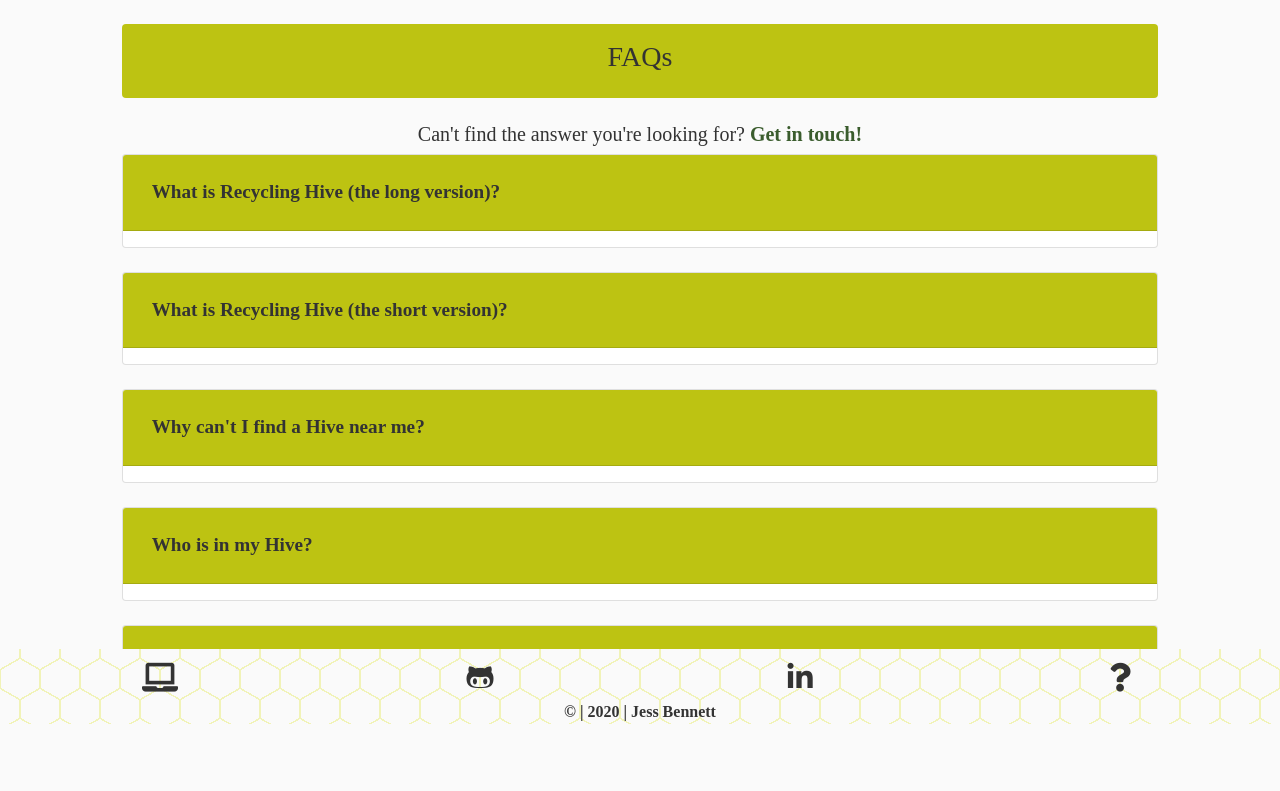
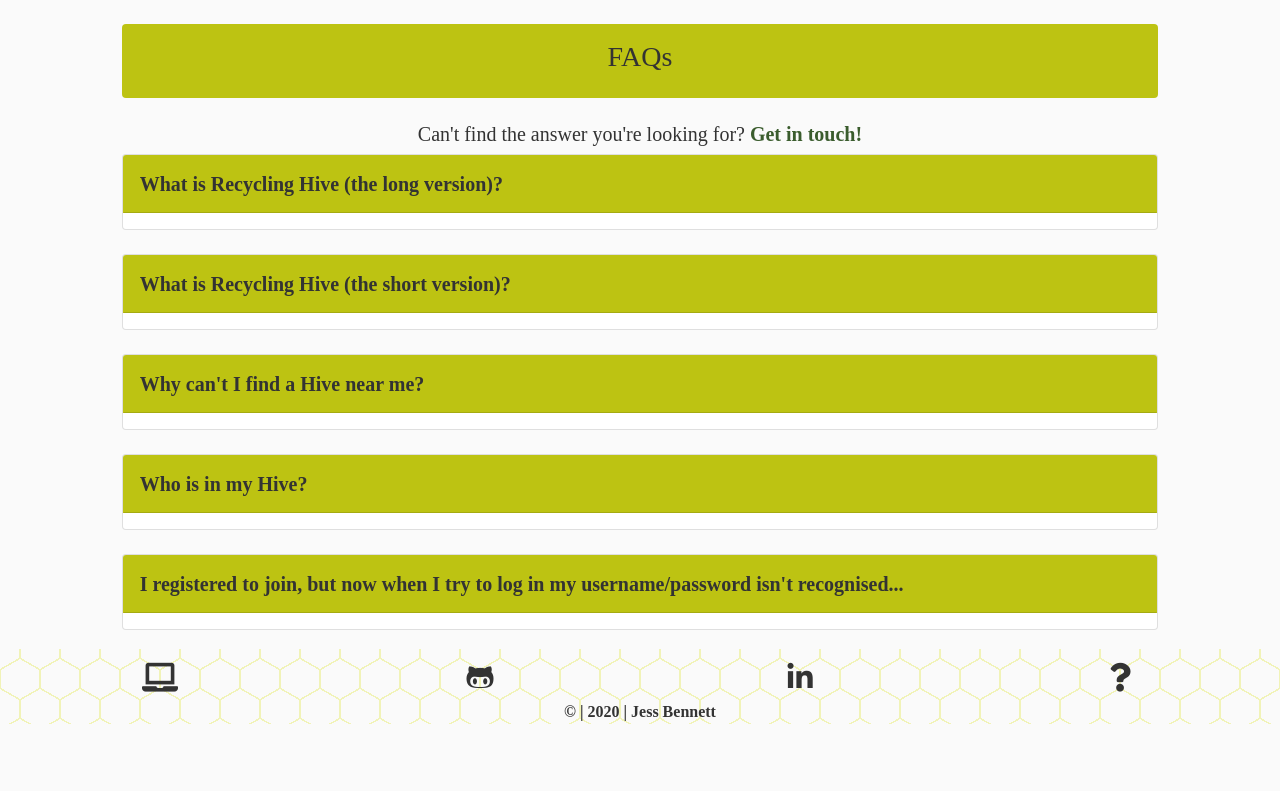
Before and after one commit to jess-bennett/recycling-hive, a Flask app: page /faqs in a window 1280 px wide. Shown: the part 76-867 px from the top of the page. After the commit the page ends 800 px from the top, so only its background shows below. Run offline with Flask 2, Linux system fonts and the light colour scheme; some libraries are stand-ins or nearby versions; some web fonts are replaced.

Commit message:
Styled card headers (rather than buttons) to collapse card

```diff
--- a/templates/components/cards/first-collection.html
+++ b/templates/components/cards/first-collection.html
@@ -1,7 +1,4 @@
 <!-- First collection card -->
-
-
-
   <div id="collapseFour" class="collapse" aria-labelledby="headingFour"
     data-parent="#accordion">
     {% if awaiting_approval == True %}
--- a/templates/components/cards/management-collections.html
+++ b/templates/components/cards/management-collections.html
@@ -1,12 +1,10 @@
 <!-- Collection details -->
           <div class="card" id="collection-details">
-            <div class="card-header green-background" id="headingCollections">
-              <h5 class="mb-0">
-                <button class="btn btn-link collapsed" data-toggle="collapse"
+            <div class="card-header green-background btn btn-link collapsed text-left" id="headingCollections" data-toggle="collapse"
                   data-target="#collapseCollections" aria-expanded="false"
                   aria-controls="collapseCollections">
+              <h5 class="mb-0">
                   <i class="fas fa-recycle"></i> <strong>Collection Details</strong>
-                </button>
               </h5>
             </div>
             <div id="collapseCollections" class="collapse" aria-labelledby="headingCollections"
--- a/templates/components/cards/management-locations.html
+++ b/templates/components/cards/management-locations.html
@@ -1,12 +1,10 @@
 <!-- Location details -->
           <div class="card" id="location-details">
-            <div class="card-header green-background" id="headingLocations">
-              <h5 class="mb-0">
-                <button class="btn btn-link collapsed" data-toggle="collapse"
+            <div class="card-header green-background btn btn-link collapsed text-left" id="headingLocations" data-toggle="collapse"
                   data-target="#collapseLocations" aria-expanded="false"
                   aria-controls="collapseLocations">
+              <h5 class="mb-0">
                   <i class="fas fa-home"></i> <strong>Location Details</strong>
-                </button>
               </h5>
             </div>
             <div id="collapseLocations" class="collapse" aria-labelledby="headingLocations"
--- a/templates/components/cards/management-member-requests.html
+++ b/templates/components/cards/management-member-requests.html
@@ -1,13 +1,10 @@
 <!-- Membership requests -->
           <div class="card" id="membership-requests">
-            <div class="card-header green-background" id="headingMembershipRequests">
-                <button class="btn btn-link collapsed text-left" data-toggle="collapse"
+            <div class="card-header green-background btn btn-link collapsed text-left" id="headingMembershipRequests" data-toggle="collapse"
                   data-target="#collapseMembershipRequests" aria-expanded="false"
                   aria-controls="collapseMembershipRequests">
                   <h5><i class="fas fa-user"></i> <strong>Membership Requests </strong></h5>
                   <h6>{{unapproved_members|length}} current request(s)</h6>
-                </button>
-
             </div>
             <div id="collapseMembershipRequests" class="collapse" aria-labelledby="headingMembershipRequests"
               data-parent="#accordion">
--- a/templates/components/cards/management-members.html
+++ b/templates/components/cards/management-members.html
@@ -1,12 +1,10 @@
 <!-- Member details -->
           <div class="card" id="member-details">
-            <div class="card-header green-background" id="headingMemberDetails">
-              <h5 class="mb-0">
-                <button class="btn btn-link collapsed" data-toggle="collapse"
+            <div class="card-header green-background btn btn-link collapsed text-left" id="headingMemberDetails" data-toggle="collapse"
                   data-target="#collapseMemberDetails" aria-expanded="false"
                   aria-controls="collapseMemberDetails">
+              <h5 class="mb-0">
                   <i class="fas fa-user"></i> <strong>Member Details</strong>
-                </button>
               </h5>
             </div>
             <div id="collapseMemberDetails" class="collapse" aria-labelledby="headingMemberDetails"
--- a/templates/components/cards/management-worker-bee-requests.html
+++ b/templates/components/cards/management-worker-bee-requests.html
@@ -1,12 +1,10 @@
 <!-- Worker Bee requests -->
           <div class="card" id="workerbee-requests">
-            <div class="card-header green-background" id="headingWorkerBeeRequests">
-                <button class="btn btn-link collapsed text-left" data-toggle="collapse"
+            <div class="card-header green-background btn btn-link collapsed text-left" id="headingWorkerBeeRequests" data-toggle="collapse"
                   data-target="#collapseWorkerBeeRequests" aria-expanded="false"
                   aria-controls="collapseWorkerBeeRequests">
                   <h5><i class="fas fa-hard-hat"></i> <strong>Worker Bee Requests</strong></h5>
                   <h6>{{first_collections|length}} current request(s)</h6>
-                </button>
             </div>
             <div id="collapseWorkerBeeRequests" class="collapse" aria-labelledby="headingWorkerBeeRequests"
               data-parent="#accordion">
--- a/templates/pages/add-collection.html
+++ b/templates/pages/add-collection.html
@@ -9,7 +9,7 @@
         <div class="card">
           <div class="card-header green-background text-center">
             <h4 class="mb-0">
-              <i class="fas fa-plus"></i> <strong>Add New Collection</strong>
+              <i class="fas fa-plus"></i> Add New Collection
             </h4>
           </div>
           <div class="card-body">
--- a/templates/pages/faq.html
+++ b/templates/pages/faq.html
@@ -20,13 +20,11 @@
 		<div class="col-md-10 offset-md-1">
 			<div id="accordion">
 				<div class="card">
-					<div class="card-header green-background" id="headingOne">
-						<h5 class="mb-0">
-							<button class="btn btn-link collapsed" data-toggle="collapse"
+					<div class="card-header green-background btn btn-link collapsed text-left" id="headingOne" data-toggle="collapse"
                         data-target="#collapseOne" aria-expanded="false"
                         aria-controls="collapseOne">
+						<h5 class="mb-0">
                         <strong>What is Recycling Hive (the long version)?</strong>
-                        </button>
 						</h5>
 					</div>
 					<div id="collapseOne" class="collapse" aria-labelledby="headingOne" data-parent="#accordion">
@@ -73,13 +71,11 @@
 					</div>
 				</div>
 				<div class="card">
-					<div class="card-header green-background" id="headingEight">
-						<h5 class="mb-0">
-							<button class="btn btn-link collapsed" data-toggle="collapse"
+					<div class="card-header green-background btn btn-link collapsed text-left" id="headingEight" data-toggle="collapse"
                         data-target="#collapseEight" aria-expanded="false"
                         aria-controls="collapseEight">
+						<h5 class="mb-0">
                         <strong>What is Recycling Hive (the short version)?</strong>
-                        </button>
 						</h5>
 					</div>
 					<div id="collapseEight" class="collapse" aria-labelledby="headingEight" data-parent="#accordion">
@@ -92,13 +88,11 @@
 					</div>
 				</div>
 				<div class="card">
-					<div class="card-header green-background" id="headingTwo">
-						<h5 class="mb-0">
-							<button class="btn btn-link collapsed" data-toggle="collapse"
+					<div class="card-header green-background btn btn-link collapsed text-left" id="headingTwo" data-toggle="collapse"
                         data-target="#collapseTwo" aria-expanded="false"
                         aria-controls="collapseTwo">
+						<h5 class="mb-0">
                         <strong>Why can't I find a Hive near me?</strong>
-                        </button>
 						</h5>
 					</div>
 					<div id="collapseTwo" class="collapse" aria-labelledby="headingTwo" data-parent="#accordion">
@@ -112,13 +106,11 @@
 					</div>
 				</div>
 				<div class="card">
-					<div class="card-header green-background" id="headingFour">
-						<h5 class="mb-0">
-							<button class="btn btn-link collapsed" data-toggle="collapse"
+					<div class="card-header green-background btn btn-link collapsed text-left" id="headingFour" data-toggle="collapse"
                         data-target="#collapseFour" aria-expanded="false"
                         aria-controls="collapseFour">
+						<h5 class="mb-0">
                         <strong>Who is in my Hive?</strong>
-                        </button>
 						</h5>
 					</div>
 					<div id="collapseFour" class="collapse" aria-labelledby="headingFour" data-parent="#accordion">
@@ -147,13 +139,11 @@
 				</div>
                 {% if session["user"] %}
 				<div class="card">
-					<div class="card-header green-background" id="headingSeven">
-						<h5 class="mb-0">
-							<button class="btn btn-link collapsed" data-toggle="collapse"
+					<div class="card-header green-background btn btn-link collapsed text-left" id="headingSeven" data-toggle="collapse"
                         data-target="#collapseSeven" aria-expanded="false"
                         aria-controls="collapseSeven">
+						<h5 class="mb-0">
                         <strong>How do I actually use this site?</strong>
-                        </button>
 						</h5>
 					</div>
 					<div id="collapseSeven" class="collapse" aria-labelledby="headingSeven" data-parent="#accordion">
@@ -196,13 +186,11 @@
 					</div>
 				</div>
 				<div class="card">
-					<div class="card-header green-background" id="headingThree">
-						<h5 class="mb-0">
-							<button class="btn btn-link collapsed" data-toggle="collapse"
+					<div class="card-header green-background btn btn-link collapsed text-left" id="headingThree" data-toggle="collapse"
                         data-target="#collapseThree" aria-expanded="false"
                         aria-controls="collapseThree">
+						<h5 class="mb-0">
                         <strong>I don't like the colour scheme you've used on your site...</strong>
-                        </button>
 						</h5>
 					</div>
 					<div id="collapseThree" class="collapse" aria-labelledby="headingThree" data-parent="#accordion">
@@ -217,13 +205,11 @@
 					</div>
 				</div>
 				<div class="card">
-					<div class="card-header green-background" id="headingFive">
-						<h5 class="mb-0">
-							<button class="btn btn-link collapsed" data-toggle="collapse"
+					<div class="card-header green-background btn btn-link collapsed text-left" id="headingFive" data-toggle="collapse"
                         data-target="#collapseFive" aria-expanded="false"
                         aria-controls="collapseFive">
+						<h5 class="mb-0">
                         <strong>I've just registered to join my local hive, but it's not letting me search...</strong>
-                        </button>
 						</h5>
 					</div>
 					<div id="collapseFive" class="collapse" aria-labelledby="headingFive" data-parent="#accordion">
@@ -243,13 +229,11 @@
 				</div>
                 {% endif %}
 				<div class="card">
-					<div class="card-header green-background" id="headingSix">
-						<h5 class="mb-0">
-							<button class="btn btn-link collapsed" data-toggle="collapse"
+					<div class="card-header green-background btn btn-link collapsed text-left" id="headingSix" data-toggle="collapse"
                         data-target="#collapseSix" aria-expanded="false"
                         aria-controls="collapseSix">
+						<h5 class="mb-0">
                         <strong>I registered to join, but now when I try to log in my username/password isn't recognised...</strong>
-                        </button>
 						</h5>
 					</div>
 					<div id="collapseSix" class="collapse" aria-labelledby="headingSix" data-parent="#accordion">
--- a/templates/pages/profile.html
+++ b/templates/pages/profile.html
@@ -9,13 +9,11 @@
         <div id="accordion">
           <!-- Details card -->
           <div class="card">
-            <div class="card-header green-background" id="headingProfile">
-              <h5 class="mb-0">
-                <button class="btn btn-link" data-toggle="collapse"
+            <div class="card-header green-background btn btn-link text-left" id="headingProfile" data-toggle="collapse"
                   data-target="#collapseProfile" aria-expanded="true"
                   aria-controls="collapseProfile">
+              <h5 class="mb-0">
                   <i class="fas fa-user"></i> <strong>Your Details</strong>
-                </button>
               </h5>
             </div>
             <div id="collapseProfile" class="collapse show"
```
Also changed, not shown: templates/components/cards/awaiting-approval.html (+4 -6 lines), templates/components/cards/collections.html (+4 -6 lines), templates/components/cards/locations.html (+4 -6 lines).
